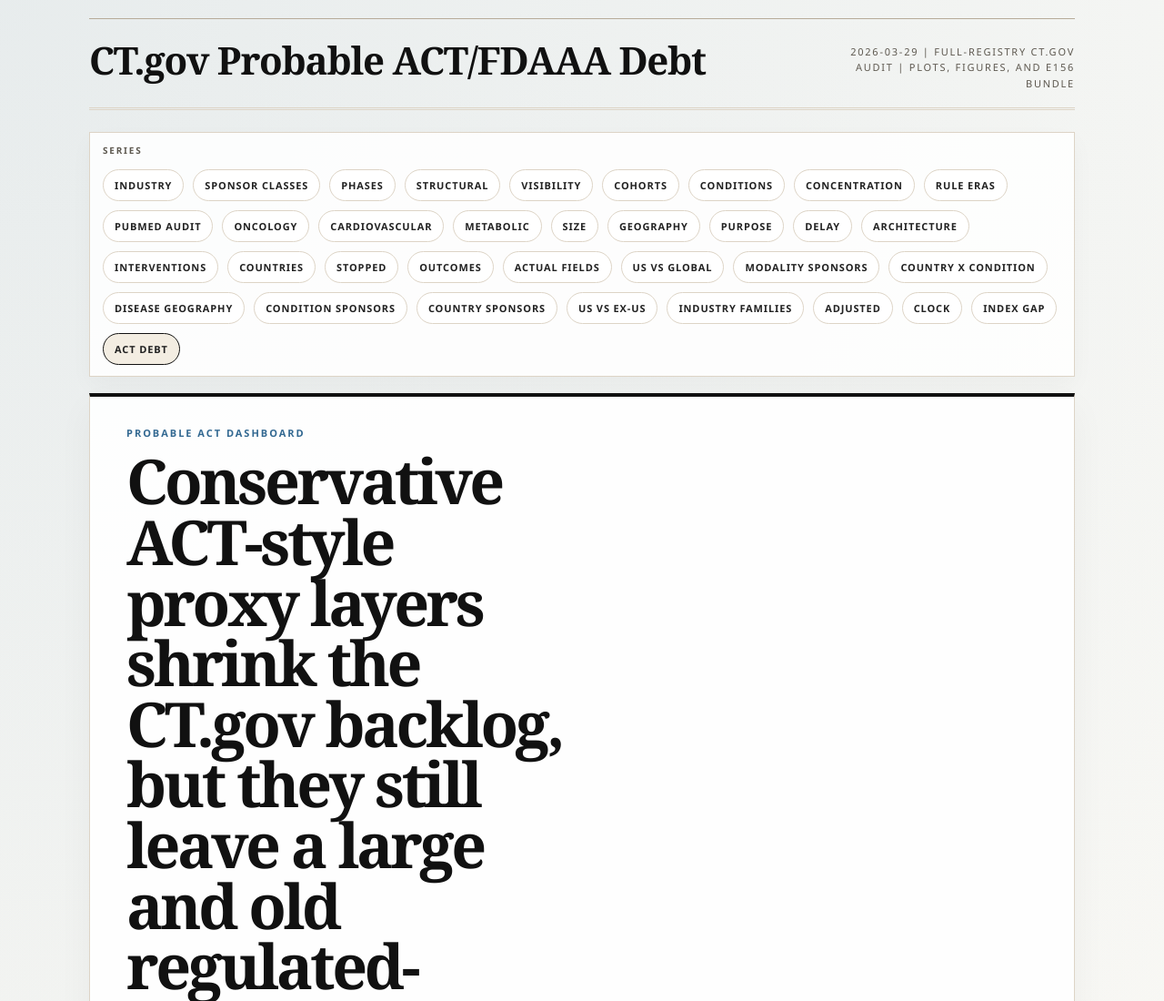
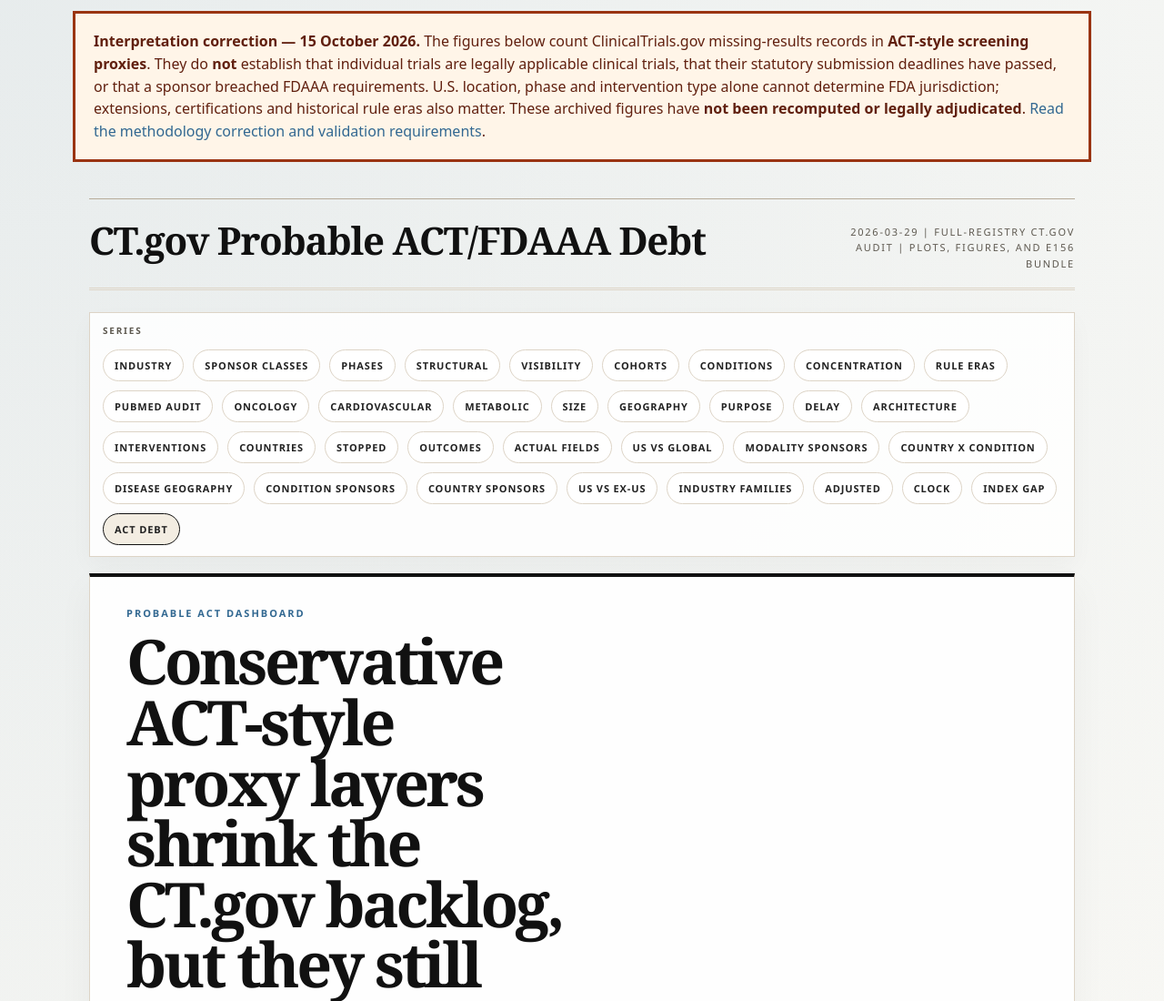
Before and after one commit to mahmood726-cyber/ctgov-probable-act-fdaaa-debt, a plain HTML site: page dashboard.html in a window 1280 px wide. Shown: the top 1100 px of the page at 91% size. Drawn offline with Linux system fonts and the light colour scheme.

Commit message:
Warn public users that ACT proxy denominators do not establish legal noncompliance

```diff
--- a/dashboard.html
+++ b/dashboard.html
@@ -141,6 +141,15 @@
     </style>
 </head>
 <body>
+<aside role="alert" aria-label="Scientific and regulatory interpretation correction" style="font-family:system-ui,sans-serif;max-width:1120px;margin:12px auto 20px;padding:18px 20px;background:#fff5e8;border:3px solid #9a3412;color:#61200f;line-height:1.55">
+  <strong>Interpretation correction — 15 October 2026.</strong>
+  The figures below count ClinicalTrials.gov missing-results records in <strong>ACT-style screening proxies</strong>.
+  They do <strong>not</strong> establish that individual trials are legally applicable clinical trials, that their statutory
+  submission deadlines have passed, or that a sponsor breached FDAAA requirements. U.S. location, phase and
+  intervention type alone cannot determine FDA jurisdiction; extensions, certifications and historical rule eras also matter.
+  These archived figures have <strong>not been recomputed or legally adjudicated</strong>.
+  <a href="https://github.com/mahmood726-cyber/ctgov-probable-act-fdaaa-debt/blob/main/README.md">Read the methodology correction and validation requirements</a>.
+</aside>
   <div class="page">
     <div class="masthead">
       <div class="brand">CT.gov Probable ACT/FDAAA Debt</div>
```
